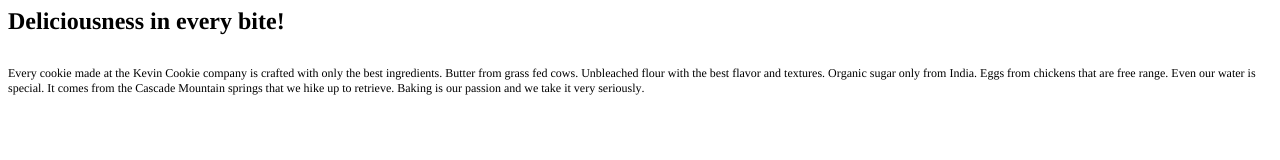
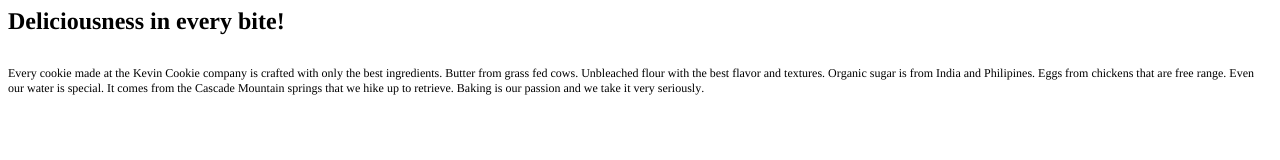
Before and after one commit to Ziyuli1121/perryDemo, a plain HTML site: page index.htm in a window 1280 px wide. Drawn offline with Linux system fonts and the light colour scheme.

Commit message:
Update index.htm

```diff
--- a/index.htm
+++ b/index.htm
@@ -15,6 +15,6 @@
 <body>
 <h1 style="margin: 0.0px 0.0px 16.1px 0.0px; font: 24.0px Times; -webkit-text-stroke: #000000"><span class="s1"><b>Deliciousness in every bite!</b></span></h1>
 <p class="p2"><span class="s1"></span><br></p>
-<p class="p3"><span class="s1">Every cookie made at the Kevin Cookie company is crafted with only the best ingredients. Butter from grass fed cows. Unbleached flour with the best flavor and textures. Organic sugar only from India. Eggs from chickens that are free range. Even our water is special. It comes from the Cascade Mountain springs that we hike up to retrieve. Baking is our passion and we take it very seriously.</span></p>
+<p class="p3"><span class="s1">Every cookie made at the Kevin Cookie company is crafted with only the best ingredients. Butter from grass fed cows. Unbleached flour with the best flavor and textures. Organic sugar is from India and Philipines. Eggs from chickens that are free range. Even our water is special. It comes from the Cascade Mountain springs that we hike up to retrieve. Baking is our passion and we take it very seriously.</span></p>
 </body>
 </html>
```
